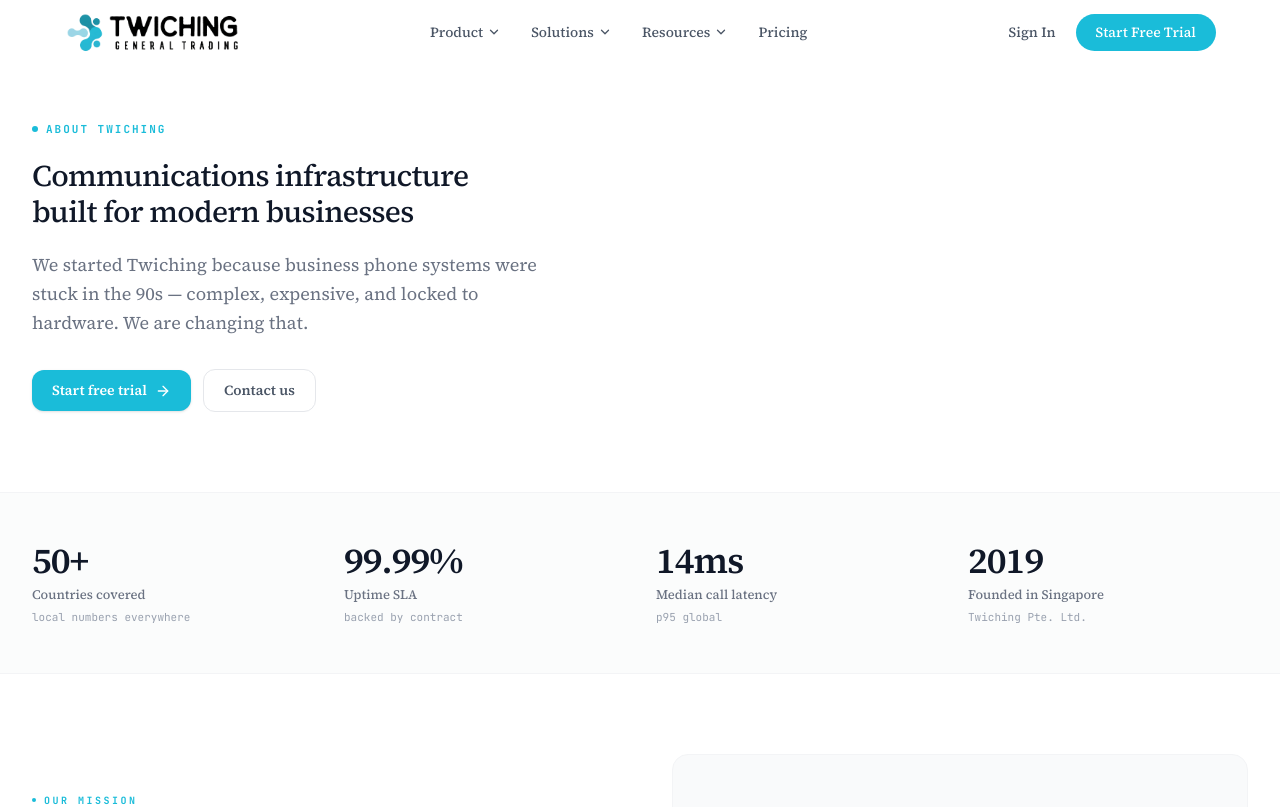
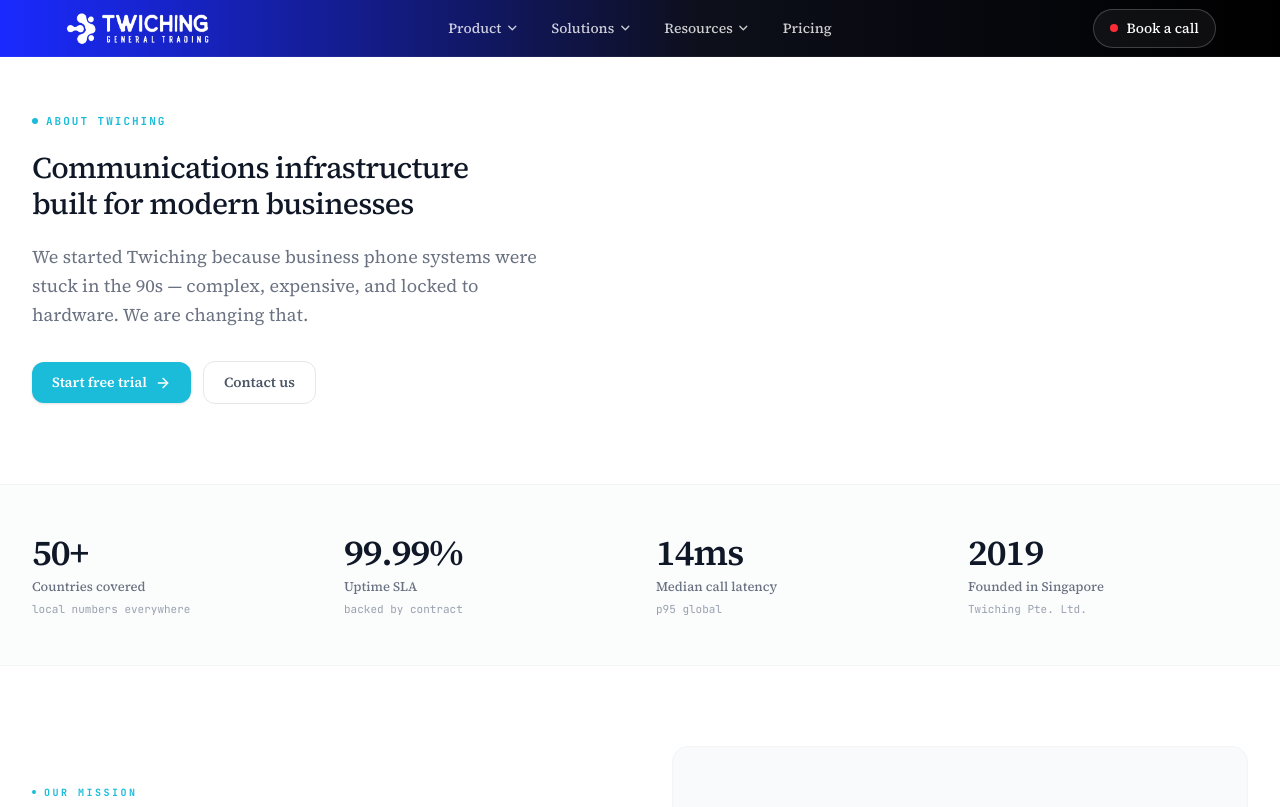
Before and after one commit to nishiex/08-05-26, a Next.js app: page /about in a window 1280 px wide. Shown: the top 807 px of the page. Built offline with nearby package versions, Linux system fonts and the light colour scheme.

Commit message:
refactor: restyle MegaNav header with dark gradient and centered elements
Update header to dark gradient, centered nav, and new CTA button.

```diff
--- a/components/mega-nav.tsx
+++ b/components/mega-nav.tsx
@@ -420,24 +420,25 @@ export function MegaNav() {
       </a>
 
       <header
-        className="sticky top-0 z-30 bg-white/10 backdrop-blur-md border-b border-white/10"
+        className="sticky top-0 z-30 border-b border-white/5"
+        style={{ background: 'linear-gradient(to right, #1a2aff 0%, #0d0f1a 55%, #000000 100%)' }}
         onMouseLeave={handleMouseLeave}
       >
-        <div className="max-w-[1440px] mx-auto px-4 sm:px-6 lg:px-[5%] h-16 flex items-center justify-between gap-6">
+        <div className="max-w-[1440px] mx-auto px-4 sm:px-6 lg:px-[5%] h-14 flex items-center justify-between gap-6">
 
           {/* Logo */}
           <a href="/" className="flex items-center flex-shrink-0" aria-label="Twiching home">
             <img
               src="/twiching-logo.png"
               alt="Twiching General Trading"
-              width={160}
-              height={60}
-              className="h-14 sm:h-12 w-auto object-contain"
+              width={140}
+              height={48}
+              className="h-10 w-auto object-contain brightness-0 invert"
             />
           </a>
 
-          {/* Desktop nav */}
-          <nav className="hidden lg:flex items-center gap-0.5" aria-label="Main navigation">
+          {/* Desktop nav — centered */}
+          <nav className="hidden lg:flex items-center gap-1 absolute left-1/2 -translate-x-1/2" aria-label="Main navigation">
             {/* Product */}
             <button
               onMouseEnter={() => handleMouseEnter("product")}
@@ -448,8 +449,7 @@ export function MegaNav() {
               }}
               aria-expanded={open === "product"}
               aria-haspopup="true"
-              className={`flex items-center gap-1 px-3.5 py-2 rounded-full text-[14px] font-sans font-medium transition-colors ${open === "product" ? "bg-slate-100 text-black" : "text-gray-600 hover:text-black hover:bg-slate-50"
-                }`}
+              className={`flex items-center gap-1 px-3.5 py-1.5 rounded-full text-[14px] font-sans font-medium transition-colors ${open === "product" ? "text-white bg-white/10" : "text-white/80 hover:text-white hover:bg-white/10"}`}
             >
               Product
               <Chevron open={open === "product"} />
@@ -465,8 +465,7 @@ export function MegaNav() {
               }}
               aria-expanded={open === "solutions"}
               aria-haspopup="true"
-              className={`flex items-center gap-1 px-3.5 py-2 rounded-full text-[14px] font-sans font-medium transition-colors ${open === "solutions" ? "bg-slate-100 text-black" : "text-gray-600 hover:text-black hover:bg-slate-50"
-                }`}
+              className={`flex items-center gap-1 px-3.5 py-1.5 rounded-full text-[14px] font-sans font-medium transition-colors ${open === "solutions" ? "text-white bg-white/10" : "text-white/80 hover:text-white hover:bg-white/10"}`}
             >
               Solutions
               <Chevron open={open === "solutions"} />
@@ -482,41 +481,34 @@ export function MegaNav() {
               }}
               aria-expanded={open === "resources"}
               aria-haspopup="true"
-              className={`flex items-center gap-1 px-3.5 py-2 rounded-full text-[14px] font-sans font-medium transition-colors ${open === "resources" ? "bg-slate-100 text-black" : "text-gray-600 hover:text-black hover:bg-slate-50"
-                }`}
+              className={`flex items-center gap-1 px-3.5 py-1.5 rounded-full text-[14px] font-sans font-medium transition-colors ${open === "resources" ? "text-white bg-white/10" : "text-white/80 hover:text-white hover:bg-white/10"}`}
             >
               Resources
               <Chevron open={open === "resources"} />
             </button>
 
-            {/* Pricing and plan */}
             <a
               href="/pricing"
-              className="px-3.5 py-2 text-[14px] font-sans font-medium text-gray-600 hover:text-black hover:bg-slate-50 rounded-full transition-colors"
+              className="px-3.5 py-1.5 text-[14px] font-sans font-medium text-white/80 hover:text-white hover:bg-white/10 rounded-full transition-colors"
             >
               Pricing
             </a>
           </nav>
 
-          {/* Desktop right CTAs */}
-          <div className="hidden lg:flex items-center gap-2 flex-shrink-0">
+          {/* Desktop right — Book a call */}
+          <div className="hidden lg:flex items-center flex-shrink-0">
             <a
-              href="#"
-              className="text-[14px] font-sans font-medium text-gray-600 hover:text-black px-3 py-2"
+              href="/contact"
+              className="inline-flex items-center gap-2 border border-white/20 bg-white/5 text-white text-[14px] font-medium font-sans px-4 py-2 rounded-full hover:bg-white/10 transition-colors"
             >
-              Sign In
-            </a>
-            <a
-              href="/pricing"
-              className="inline-flex items-center gap-1.5 bg-[#1abcd9] text-white text-[14px] font-medium font-sans px-5 py-2 rounded-full hover:bg-[#1797ac] transition-colors"
-            >
-              Start Free Trial
+              <span className="w-2 h-2 rounded-full bg-red-500 flex-shrink-0" />
+              Book a call
             </a>
           </div>
 
           {/* Mobile hamburger */}
           <button
-            className="lg:hidden p-2 text-gray-700 rounded-lg hover:bg-slate-50 transition-colors"
+            className="lg:hidden p-2 text-white/80 rounded-lg hover:bg-white/10 transition-colors"
             aria-label={mobileOpen ? "Close menu" : "Open menu"}
             onClick={() => { setMobileOpen(!mobileOpen); setMobileSection(null) }}
           >
```
